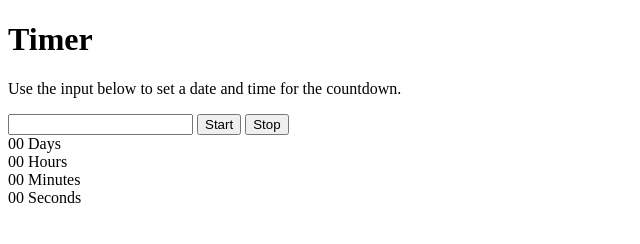
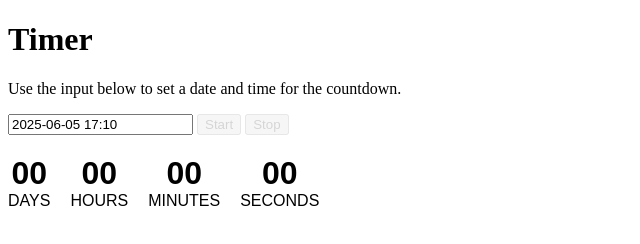
Before and after one commit to YUKIF69/goit-js-hw-10, a plain HTML site: page 1-timer.html in a window 1280 px wide. Shown: the whole page, without its empty margins (0-640 px from the left). Drawn offline with Linux system fonts and the light colour scheme.

Commit message:
Deploying to gh-pages from @ YUKIF69/goit-js-hw-10@eea4e5991e74e80dd8084b6c4773f6fb2dd2b7ad 🚀

```diff
--- a/1-timer.html
+++ b/1-timer.html
@@ -4,8 +4,11 @@
     <meta charset="UTF-8" />
     <meta name="viewport" content="width=device-width, initial-scale=1.0" />
     <title>Page 1</title>
-    <script type="module" src="./js/1-timer.js"></script>
-    <link rel="stylesheet" href="./css/1-timer.css" />
+    <script type="module" crossorigin src="/goit-js-hw-10/1-timer.js"></script>
+    <link rel="modulepreload" crossorigin href="/goit-js-hw-10/assets/modulepreload-polyfill-B5Qt9EMX.js">
+    <link rel="modulepreload" crossorigin href="/goit-js-hw-10/assets/vendor-BbbuE1sJ.js">
+    <link rel="stylesheet" crossorigin href="/goit-js-hw-10/assets/vendor-CZjNVMTf.css">
+    <link rel="stylesheet" crossorigin href="/goit-js-hw-10/assets/1-timer-CK3l6iQV.css">
   </head>
   <body>
     <header>
```
Also changed, not shown: 2-snakbar.html (+5 -2 lines), index.html (+0 -2 lines).
